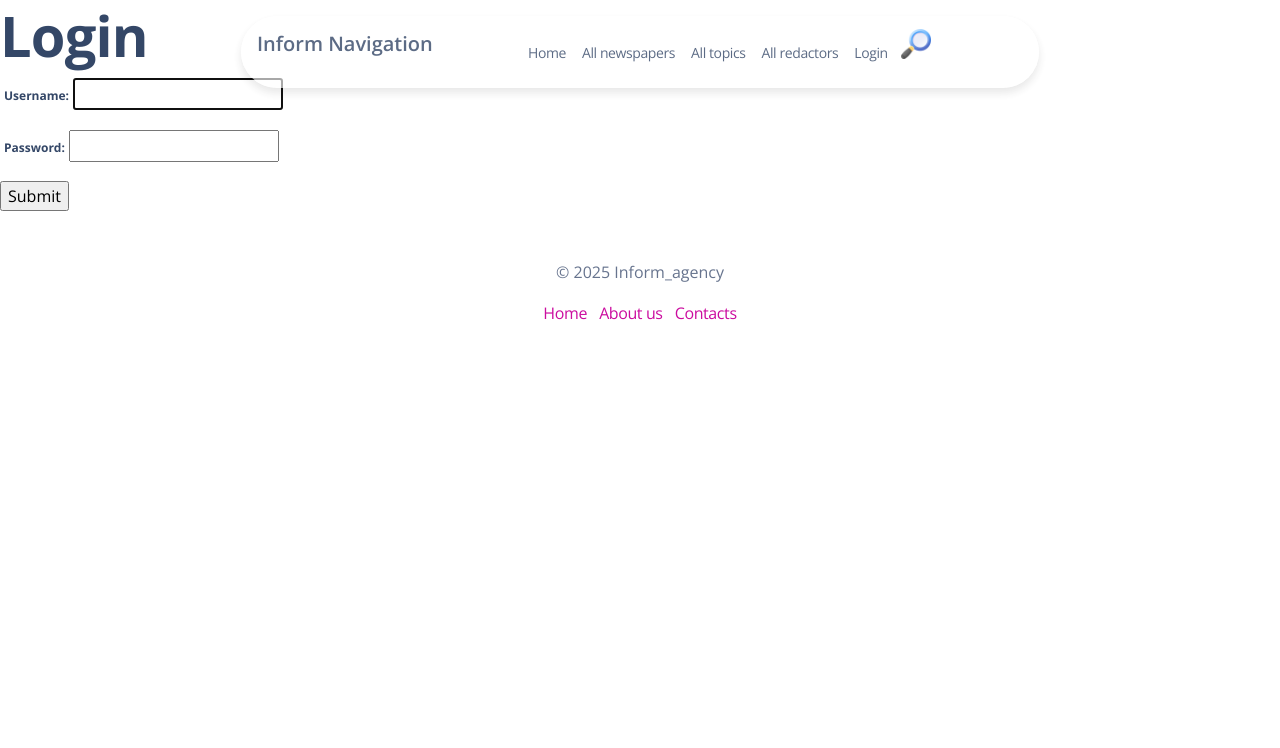
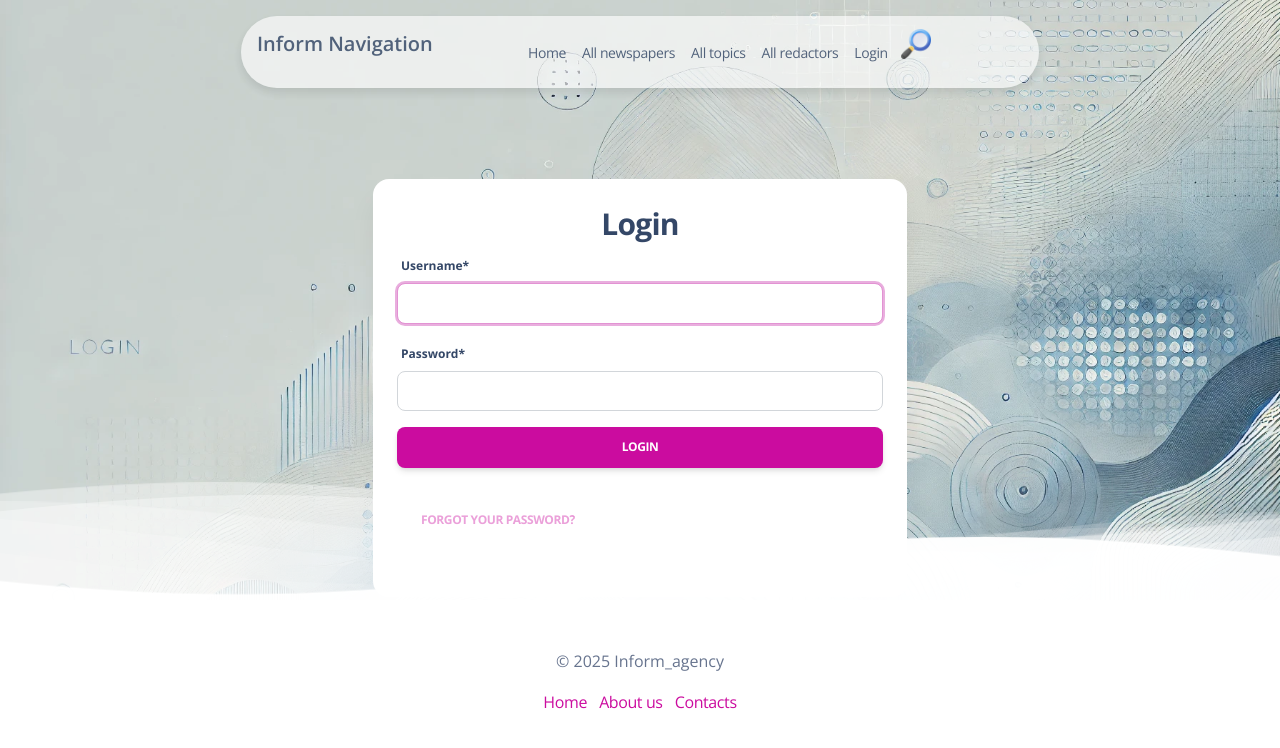
Before and after one commit to andreykolomiec/Inform-agency, a Django app: page /accounts/login/ in a window 1280 px wide. Shown: the top 748 px of the page. Run offline with Django 5.2, Linux system fonts and the light colour scheme; some libraries are stand-ins or nearby versions.

Commit message:
Modified logged_out.html and login.html: Updated layout and added new form fields

```diff
--- a/templates/registration/login.html
+++ b/templates/registration/login.html
@@ -1,14 +1,62 @@
 {% extends "base.html" %}
+{% load static %}
+{% load crispy_forms_filters %}
 
 {% block content %}
-  <h1>Login</h1>
-  {% if form.errors %}
-    <p style="color: red">Invalid credentials</p>
-  {% endif %}
-  <form action="{% url "login" %}" method="post">
-    {% csrf_token %}
-    {{ form.as_p }}
-    <input type="submit" value="Submit">
-    <input type="hidden" name="next" value="{{ next }}">
-  </form>
+  <div class="page-header min-vh-75 position-relative" style="background-image: url('{% static 'img/login_page.png' %}')">
+      <div class="container mt-8 pt-5">
+        <div class="row justify-content-center">
+          <div class="col-md-6">
+            <div class="card">
+              <div class="card-body">
+                <h3 class="card-title text-center">Login</h3>
+
+                {% if form.errors %}
+                  <div class="alert alert-danger">
+                    <strong>Error:</strong> Invalid credentials
+                  </div>
+                {% endif %}
+
+                <form action="{% url 'login' %}" method="post">
+                  {% csrf_token %}
+
+                  {{ form|crispy }}
+
+                  <div class="form-group">
+                    <input class="btn btn-primary w-100" type="submit" value="Login">
+                  </div>
+
+                  <input type="hidden" name="next" value="{{ next }}">
+
+                  <div class="form-group mt-3">
+                    <a href="{% url 'password_reset' %}" class="btn btn-link">Forgot your password?</a>
+                  </div>
+                </form>
+              </div>
+            </div>
+          </div>
+        </div>
+      </div>
+    <div class="position-absolute w-100 z-index-1 bottom-0">
+      <svg class="waves"
+           xmlns="http://www.w3.org/2000/svg"
+           xmlns:xlink="http://www.w3.org/1999/xlink"
+           viewBox="0 24 150 40"
+           preserveAspectRatio="none"
+           shape-rendering="auto">
+              <defs>
+                <path id="gentle-wave" d="M-160 44c30 0 58-18 88-18s 58 18 88 18 58-18 88-18 58 18 88 18 v44h-352z" />
+              </defs>
+              <g class="moving-waves">
+                <use xlink:href="#gentle-wave" x="48" y="-1" fill="rgba(255,255,255,0.40)"></use>
+                <use xlink:href="#gentle-wave" x="48" y="3" fill="rgba(255,255,255,0.35)"></use>
+                <use xlink:href="#gentle-wave" x="48" y="5" fill="rgba(255,255,255,0.25)"></use>
+                <use xlink:href="#gentle-wave" x="48" y="8" fill="rgba(255,255,255,0.20)"></use>
+                <use xlink:href="#gentle-wave" x="48" y="13" fill="rgba(255,255,255,0.15)"></use>
+                <use xlink:href="#gentle-wave" x="48" y="16" fill="rgba(255,255,255,0.95)"></use>
+              </g>
+      </svg>
+    </div>
+  </div>
+
 {% endblock %}
```
Also changed, not shown: templates/registration/logged_out.html (+40 -7 lines).
